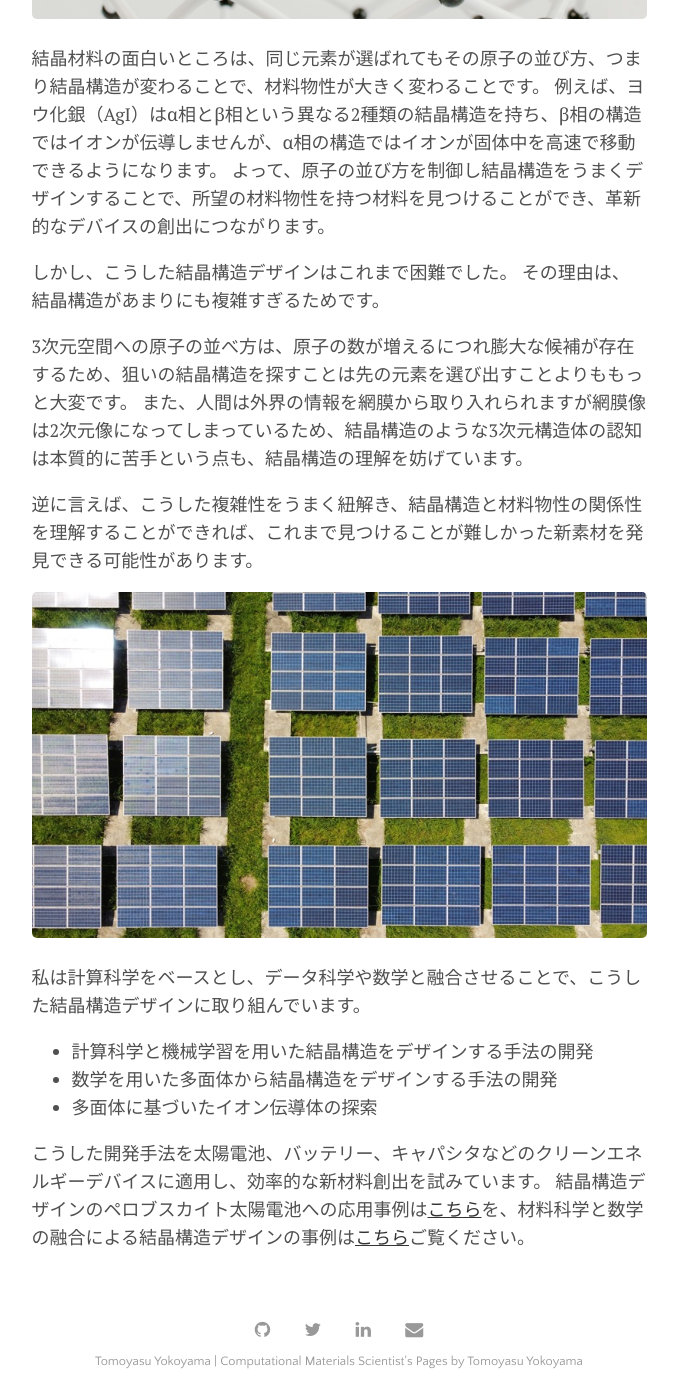
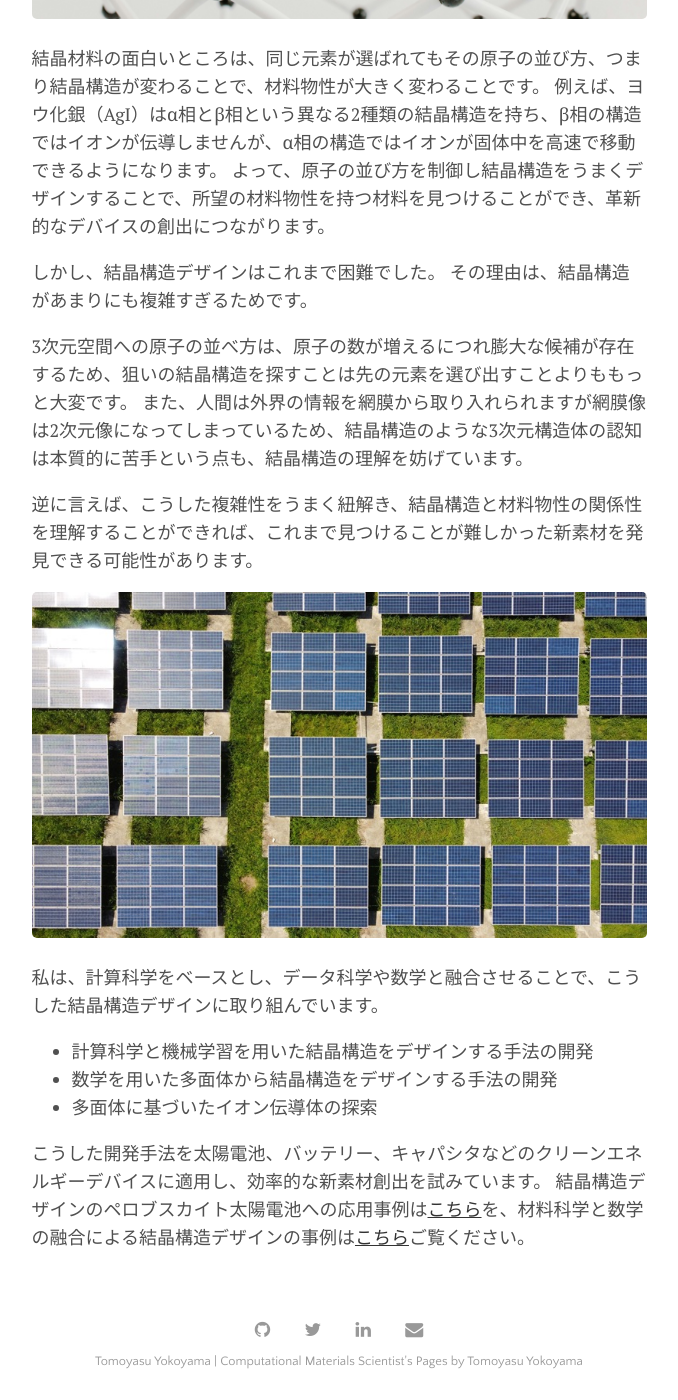
Before and after one commit to yokoyamatomoyasu/yokoyamatomoyasu.github.io, a Jekyll site: the page built from menu/research.md, in a window 1280 px wide and 1400 px high, scrolled down 2300 px. Shown: the whole window, without its empty margins (301-979 px from the left). Built offline with Jekyll 4.4.1, drawn with Linux system fonts in a browser that asks for light colours; some of the changed text lies outside the part shown.

Commit message:
GitHub pages site with Jekyll

```diff
--- a/menu/research.md
+++ b/menu/research.md
@@ -27,9 +27,9 @@
 そのため、熟練の研究者はこれまでの経験に従い成功を収めてきましたが、経験乏しい研究者は手当たり次第に開発を進める事しかできず、新素材の発見を偶然に委ねることしかできず、時間がかかる要因となっていました。
 
 
-そこで、近年発達が目覚しい人工知能・AIやシミュレーションにより、材料開発をデシタルトランスフォーメーション（DX）する「マテリアルズ・インフォマティクス」が、こうした課題を解決すると大きな注目を集めています。
+そこで、近年発達が目覚しい人工知能（AI）やシミュレーションにより、材料開発をデシタルトランスフォーメーション（DX）する「マテリアルズ・インフォマティクス」が、こうした課題を解決すると大きな注目を集めています。
 
-私は、**<font color="Blue">「電子レベルから現象を紐解き材料の本質を理解することで、新材料を創出し、社会課題の解決に貢献する」</font>**ことを目的に研究しております。
+私は、**<font color="Blue">「電子レベルから現象を紐解き本質を理解することで、新素材を創出し、社会課題の解決に貢献する」</font>**ことを目的に研究しております。
 
 
 ### 研究内容：結晶構造デザイン
@@ -44,7 +44,7 @@
 例えば、ヨウ化銀（AgI）はα相とβ相という異なる2種類の結晶構造を持ち、β相の構造ではイオンが伝導しませんが、α相の構造ではイオンが固体中を高速で移動できるようになります。
 よって、原子の並び方を制御し結晶構造をうまくデザインすることで、所望の材料物性を持つ材料を見つけることができ、革新的なデバイスの創出につながります。
 
-しかし、こうした結晶構造デザインはこれまで困難でした。
+しかし、結晶構造デザインはこれまで困難でした。
 その理由は、結晶構造があまりにも複雑すぎるためです。
 
 3次元空間への原子の並べ方は、原子の数が増えるにつれ膨大な候補が存在するため、狙いの結晶構造を探すことは先の元素を選び出すことよりももっと大変です。
@@ -54,10 +54,10 @@
 
 ![Figure](../assets/img/solar_cell.jpg)
 
-私は計算科学をベースとし、データ科学や数学と融合させることで、こうした結晶構造デザインに取り組んでいます。
+私は、計算科学をベースとし、データ科学や数学と融合させることで、こうした結晶構造デザインに取り組んでいます。
 - 計算科学と機械学習を用いた結晶構造をデザインする手法の開発
 - 数学を用いた多面体から結晶構造をデザインする手法の開発
 - 多面体に基づいたイオン伝導体の探索
 
-こうした開発手法を太陽電池、バッテリー、キャパシタなどのクリーンエネルギーデバイスに適用し、効率的な新材料創出を試みています。
+こうした開発手法を太陽電池、バッテリー、キャパシタなどのクリーンエネルギーデバイスに適用し、効率的な新素材創出を試みています。
 結晶構造デザインのペロブスカイト太陽電池への応用事例は[こちら](../assets/pdf/p0115-2.pdf)を、材料科学と数学の融合による結晶構造デザインの事例は[こちら](https://doi.org/10.5940/jcrsj.66.60)ご覧ください。
```
